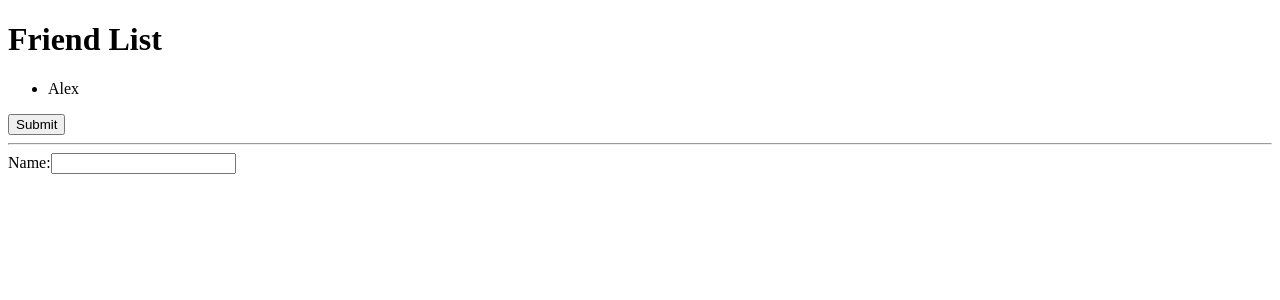
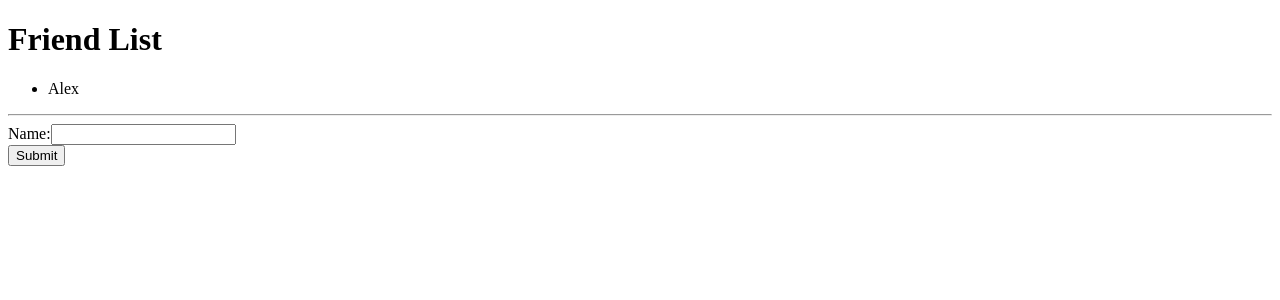
Before and after one commit to WondrousSquirrel/redux_project, a React app: page / in a window 1280 px wide. Shown: the top 300 px of the page. Built offline with nearby package versions, Linux system fonts and the light colour scheme.

Commit message:
structered

```diff
--- a/src/Components/App.jsx
+++ b/src/Components/App.jsx
@@ -8,25 +8,13 @@ import FriendsList from "./FriendList";
 class App extends Component {
   constructor(props) {
     super(props);
-    this.state = { name: "" };
-    this.onChange = this.onChange.bind(this);
   }
 
-  onChange(event) {
-    this.setState({ name: event.target.value });
-  }
   render() {
     return (
       <Provider store={store}>
         <div>
-          <FriendsList name={this.state.name} />
-          <hr />
-          <form>
-            <label>
-              Name:
-              <input type="text" name="name" onChange={this.onChange} />
-            </label>
-          </form>
+          <FriendsList />
         </div>
       </Provider>
     );
--- a/src/Components/FriendList.jsx
+++ b/src/Components/FriendList.jsx
@@ -4,16 +4,21 @@ import { connect } from "react-redux";
 import { bindActionCreators } from "redux";
 import { addFriend } from "../actions/friendActions";
 
+import NameInput from "./NameInput";
+
 class FriendList extends Component {
   constructor(props) {
     super(props);
+    this.state = { name: "" };
 
     this.onClick = this.onClick.bind(this);
+    this.onNameChange = this.onNameChange.bind(this);
   }
 
   onClick(e) {
-    if (confirm(`Добавить ${this.props.name} в список друзей?`)) {
-      this.props.addFriend(this.props.name);
+    if (confirm(`Добавить ${this.state.name} в список друзей?`)) {
+      this.props.addFriend(this.state.name);
+      this.setState({ name: "" }); // очищаем ввод от предыдущего значения
       console.log("Друг добавлен в список");
     } else {
       console.log("Друг не был добавлен в список");
@@ -21,8 +26,11 @@ class FriendList extends Component {
     }
   }
 
+  onNameChange(e) {
+    this.setState({ name: e.target.value });
+  }
+
   render() {
-    console.log(this.props);
     return (
       <div>
         <h1>Friend List</h1>
@@ -33,6 +41,8 @@ class FriendList extends Component {
             </li>
           ))}
         </ul>
+        <hr />
+        <NameInput name={this.state.name} onNameChange={this.onNameChange} />
         <button type="submit" onClick={this.onClick}>
           Submit
         </button>
@@ -52,9 +62,8 @@ const mapStateToProps = state => ({
   friends: state.friends
 });
 
-const mapActionsToProps = (dispatch, props) => {
+const mapActionsToProps = dispatch => {
   // переводим действия в props
-  console.log(props);
   return bindActionCreators(
     {
       addFriend: addFriend
--- /dev/null
+++ b/src/Components/NameInput.jsx
@@ -0,0 +1,16 @@
+import React, { memo } from "react";
+
+const NameInput = memo(function NameInput(props) {
+  return (
+    <>
+      <form>
+        <label>
+          Name:
+          <input type="text" value={props.name} onChange={props.onNameChange} />
+        </label>
+      </form>
+    </>
+  );
+});
+
+export default NameInput;
--- a/src/actions/friendActions.js
+++ b/src/actions/friendActions.js
@@ -17,8 +17,8 @@ export const addFriend = name => ({
   payload: { id: uuid(), info: { name } }
 });
 
-export const updateFriend = () => ({
+export const updateFriend = (id, name) => ({
   type: UPDATE_FRIEND,
-  id: 1,
-  payload: { info: { name: "Alexander" } }
+  id: id,
+  payload: { info: { name } }
 });
```
